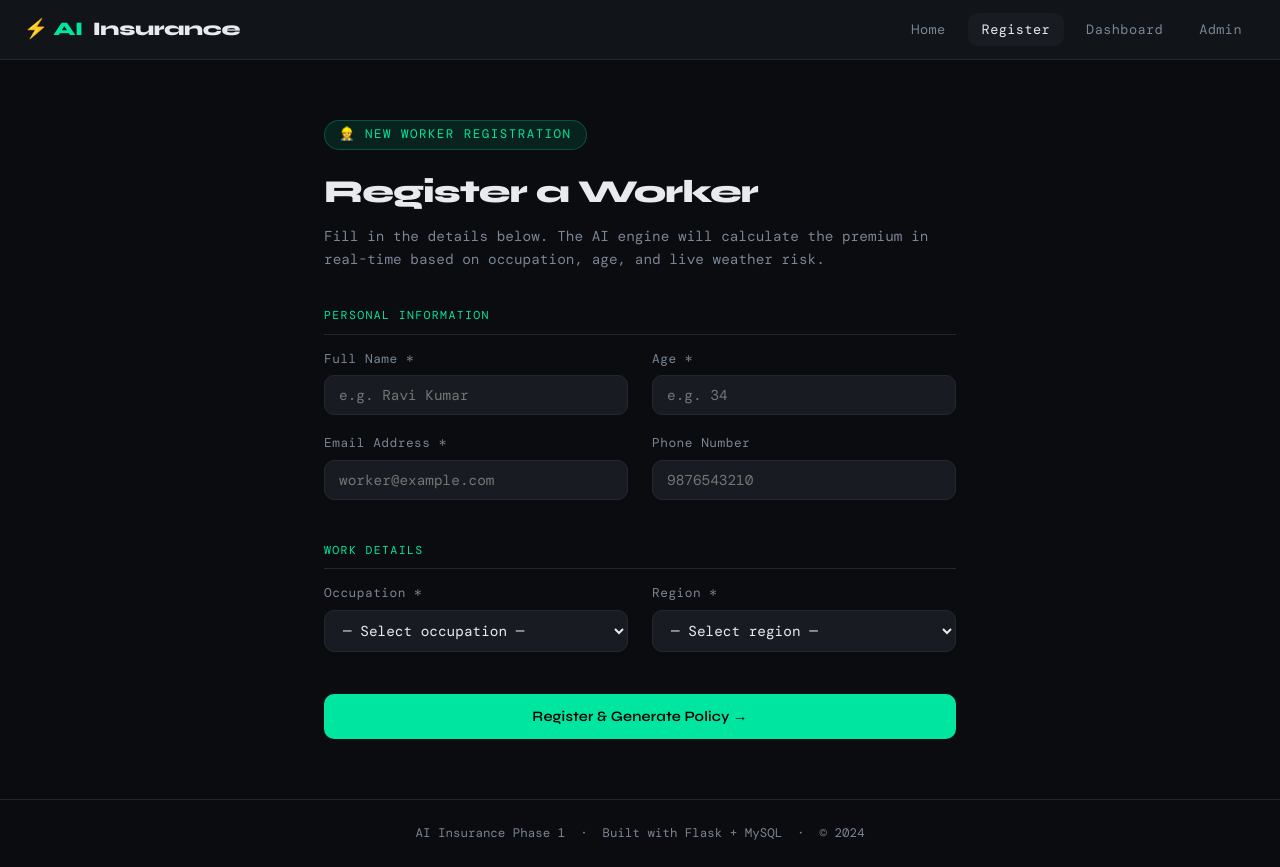
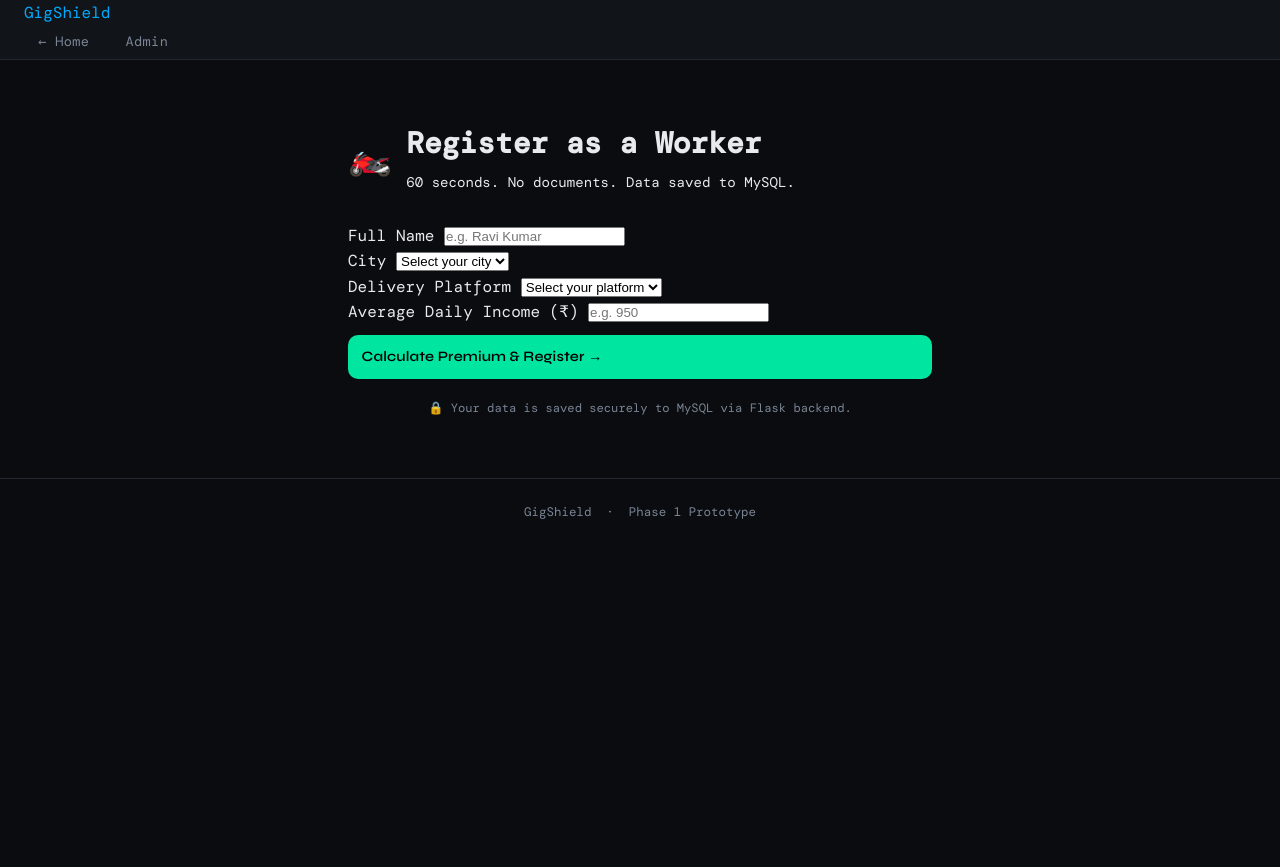
Before and after one commit to vishaladhityaask/AI-Insurance, a Flask app: template templates/register.html in a window 1280 px wide. After the commit the page ends 519 px from the top, so only its background shows below. Run offline with Flask 3, Linux system fonts and the light colour scheme; the template is opened without the code that fills it, so the values that code supplies are empty; some web fonts are replaced.

Commit message:
Update register.html

```diff
--- a/templates/register.html
+++ b/templates/register.html
@@ -1,177 +1,164 @@
 <!DOCTYPE html>
 <html lang="en">
 <head>
-  <meta charset="UTF-8">
-  <meta name="viewport" content="width=device-width, initial-scale=1.0">
-  <title>Register Worker – AI Insurance</title>
-  <link rel="stylesheet" href="{{ url_for('static', filename='css/style.css') }}">
+<meta charset="UTF-8"/>
+<meta name="viewport" content="width=device-width, initial-scale=1.0"/>
+<title>Register – GigShield</title>
+<link rel="preconnect" href="https://fonts.googleapis.com"/>
+<link href="https://fonts.googleapis.com/css2?family=Syne:wght@400;600;700;800&family=DM+Sans:wght@300;400;500&display=swap" rel="stylesheet"/>
+<link rel="stylesheet" href="{{ url_for('static', filename='css/style.css') }}"/>
 </head>
 <body>
 
-<nav>
-  <div class="nav-brand">⚡ AI<span>Insurance</span></div>
-  <div class="nav-links">
-    <a href="{{ url_for('index') }}">Home</a>
-    <a href="{{ url_for('register') }}" class="active">Register</a>
-    <a href="{{ url_for('dashboard') }}">Dashboard</a>
-    <a href="{{ url_for('admin') }}">Admin</a>
+<!-- ── NAVBAR ─────────────────────────────────────────────── -->
+<nav class="nav">
+  <div class="nav-inner">
+    <a class="brand" href="/">Gig<span>Shield</span></a>
+    <div class="nav-links">
+      <a href="/" class="nav-link">← Home</a>
+      <a href="/admin" class="nav-link">Admin</a>
+    </div>
   </div>
 </nav>
 
-<main>
-  <div class="form-page">
-    <div class="hero-tag" style="margin-bottom:16px;">👷 New Worker Registration</div>
-    <div class="form-title">Register a Worker</div>
-    <div class="form-subtitle">Fill in the details below. The AI engine will calculate the premium in real-time based on occupation, age, and live weather risk.</div>
+<!-- ── FLASH MESSAGES ─────────────────────────────────────── -->
+{% with messages = get_flashed_messages(with_categories=true) %}
+  {% if messages %}
+    <div style="max-width:530px;margin:1.5rem auto 0;padding:0 1.5rem">
+      {% for category, message in messages %}
+        <div class="alert alert-{{ 'success' if category == 'success' else 'danger' }}">
+          {{ message }}
+        </div>
+      {% endfor %}
+    </div>
+  {% endif %}
+{% endwith %}
 
-    <form method="POST" action="{{ url_for('register') }}">
+<!-- ── REGISTER FORM ──────────────────────────────────────── -->
+<section class="form-page">
+  <div class="container">
+    <div class="form-card">
 
-      <!-- Personal Info -->
-      <div class="form-section-label">Personal Information</div>
-      <div class="grid-2">
-        <div class="form-group">
-          <label>Full Name *</label>
-          <input type="text" name="full_name" placeholder="e.g. Ravi Kumar" required>
-        </div>
-        <div class="form-group">
-          <label>Age *</label>
-          <input type="number" name="age" id="age" min="18" max="65" placeholder="e.g. 34" required>
-        </div>
-      </div>
-      <div class="grid-2">
-        <div class="form-group">
-          <label>Email Address *</label>
-          <input type="email" name="email" placeholder="worker@example.com" required>
-        </div>
-        <div class="form-group">
-          <label>Phone Number</label>
-          <input type="tel" name="phone" placeholder="9876543210">
+      <!-- Header -->
+      <div style="display:flex;align-items:center;gap:.9rem;margin-bottom:1.8rem">
+        <span style="font-size:2.2rem">🏍️</span>
+        <div>
+          <h2 style="font-size:1.85rem;margin-bottom:.25rem">Register as a Worker</h2>
+          <p class="muted" style="font-size:.88rem;margin:0">
+            60 seconds. No documents. Data saved to MySQL.
+          </p>
         </div>
       </div>
 
-      <!-- Work Details -->
-      <div class="form-section-label mt-6">Work Details</div>
-      <div class="grid-2">
-        <div class="form-group">
-          <label>Occupation *</label>
-          <select name="occupation" id="occupation" required>
-            <option value="">— Select occupation —</option>
-            <optgroup label="Swiggy">
-              <option value="Swiggy Delivery Partner">Swiggy Delivery Partner</option>
-              <option value="Swiggy Instamart Picker">Swiggy Instamart Picker</option>
-              <option value="Swiggy Fleet Supervisor">Swiggy Fleet Supervisor</option>
-              <option value="Swiggy Restaurant Partner">Swiggy Restaurant Partner</option>
-            </optgroup>
-            <optgroup label="Zepto">
-              <option value="Zepto Delivery Partner">Zepto Delivery Partner</option>
-              <option value="Zepto Dark Store Picker">Zepto Dark Store Picker</option>
-              <option value="Zepto Dark Store Packer">Zepto Dark Store Packer</option>
-              <option value="Zepto Store Manager">Zepto Store Manager</option>
-            </optgroup>
-            <optgroup label="Amazon">
-              <option value="Amazon Delivery Associate">Amazon Delivery Associate</option>
-              <option value="Amazon Warehouse Associate">Amazon Warehouse Associate</option>
-              <option value="Amazon Sortation Associate">Amazon Sortation Associate</option>
-              <option value="Amazon Flex Delivery">Amazon Flex Delivery</option>
-              <option value="Amazon Last Mile Supervisor">Amazon Last Mile Supervisor</option>
-              <option value="Amazon Returns Associate">Amazon Returns Associate</option>
-            </optgroup>
+      <!-- Form — POST to Flask /register -->
+      <form method="POST" action="/register" novalidate>
+
+        <!-- Full Name -->
+        <div class="field">
+          <label for="name">Full Name</label>
+          <input
+            type="text"
+            id="name"
+            name="name"
+            placeholder="e.g. Ravi Kumar"
+            autocomplete="off"
+            required
+          />
+        </div>
+
+        <!-- City -->
+        <div class="field">
+          <label for="city">City</label>
+          <select id="city" name="city" required>
+            <option value="" disabled selected>Select your city</option>
+            <option>Mumbai</option>
+            <option>Delhi</option>
+            <option>Bengaluru</option>
+            <option>Chennai</option>
+            <option>Hyderabad</option>
+            <option>Kolkata</option>
+            <option>Pune</option>
+            <option>Ahmedabad</option>
+            <option>Jaipur</option>
+            <option>Surat</option>
           </select>
         </div>
-        <div class="form-group">
-          <label>Region *</label>
-          <select name="region" id="region" required>
-            <option value="">— Select region —</option>
-            <option value="North Zone">North Zone</option>
-            <option value="South Zone">South Zone</option>
-            <option value="East Zone">East Zone</option>
-            <option value="West Zone">West Zone</option>
-            <option value="Central Zone">Central Zone</option>
+
+        <!-- Platform -->
+        <div class="field">
+          <label for="platform">Delivery Platform</label>
+          <select id="platform" name="platform" required>
+            <option value="" disabled selected>Select your platform</option>
+            <option>Swiggy</option>
+            <option>Zomato</option>
+            <option>Amazon</option>
+            <option>Blinkit</option>
+            <option>Zepto</option>
+            <option>Dunzo</option>
+            <option>Other</option>
           </select>
         </div>
-      </div>
 
-      <!-- Live Preview -->
-      <div class="premium-preview" id="preview">
-        <div style="font-size:.75rem;color:var(--muted);letter-spacing:.1em;text-transform:uppercase;margin-bottom:12px;">
-          <span class="live-dot"></span>AI-Calculated Premium Preview
+        <!-- Daily Income -->
+        <div class="field">
+          <label for="daily_income">Average Daily Income (₹)</label>
+          <input
+            type="number"
+            id="daily_income"
+            name="daily_income"
+            placeholder="e.g. 950"
+            min="1"
+            required
+            oninput="updateHint()"
+          />
+          <!-- Live premium hint shown as user types -->
+          <div class="hint" id="income-hint"></div>
         </div>
-        <div class="premium-main" id="preview-amount">—</div>
-        <div style="font-size:.82rem;color:var(--muted);margin-top:4px;">per year &nbsp;·&nbsp; <span id="preview-risk">—</span> risk</div>
-        <div class="premium-breakdown" id="preview-breakdown"></div>
-        <div id="preview-weather" style="margin-top:10px;font-size:.78rem;color:var(--muted);"></div>
-      </div>
 
-      <div class="mt-6">
-        <button type="submit" class="btn btn-primary btn-full" style="padding:14px;">
-          Register & Generate Policy →
+        <!-- Submit Button -->
+        <button type="submit" class="btn btn-primary"
+          style="width:100%;margin-top:.6rem;padding:.85rem">
+          Calculate Premium &amp; Register →
         </button>
-      </div>
 
-    </form>
+      </form>
+
+      <!-- Security note -->
+      <p style="font-size:.76rem;color:var(--muted);text-align:center;margin-top:1.25rem">
+        🔒 Your data is saved securely to MySQL via Flask backend.
+      </p>
+
+    </div>
   </div>
-</main>
+</section>
 
+<!-- ── FOOTER ──────────────────────────────────────────────── -->
 <footer>
-  <div>AI Insurance Phase 1 &nbsp;·&nbsp; Built with Flask + MySQL &nbsp;·&nbsp; © 2024</div>
+  <div class="container">
+    <span class="brand-foot">GigShield</span> &nbsp;·&nbsp; Phase 1 Prototype
+  </div>
 </footer>
 
+<!-- ── LIVE PREMIUM HINT SCRIPT ───────────────────────────── -->
 <script>
-  const occupationEl = document.getElementById('occupation');
-  const regionEl     = document.getElementById('region');
-  const ageEl        = document.getElementById('age');
-  const preview      = document.getElementById('preview');
+  function updateHint() {
+    const val  = parseInt(document.getElementById("daily_income").value);
+    const hint = document.getElementById("income-hint");
 
-  let debounceTimer;
+    if (!val || val <= 0) {
+      hint.textContent = "";
+      hint.classList.remove("active");
+      return;
+    }
 
-  async function fetchPreview() {
-    const occ    = occupationEl.value;
-    const region = regionEl.value;
-    const age    = ageEl.value;
-    if (!occ || !region || !age) return;
+    let premium, plan, coverage;
+    if      (val < 800)   { premium = 20; plan = "Basic";    coverage = 400;  }
+    else if (val <= 1200) { premium = 30; plan = "Standard"; coverage = 700;  }
+    else                  { premium = 50; plan = "Premium";  coverage = 1200; }
 
-    try {
-      const res = await fetch('/api/calculate-premium', {
-        method: 'POST',
-        headers: { 'Content-Type': 'application/json' },
-        body: JSON.stringify({ occupation: occ, region, age: parseInt(age) })
-      });
-      const data = await res.json();
-
-      document.getElementById('preview-amount').textContent =
-        '₹' + data.final_premium.toLocaleString('en-IN');
-
-      const riskColors = { low: '#00e5a0', medium: '#ffb347', high: '#ff4d6d' };
-      const riskEl = document.getElementById('preview-risk');
-      riskEl.textContent = data.risk_level.toUpperCase();
-      riskEl.style.color = riskColors[data.risk_level] || '#fff';
-
-      const bd = data.breakdown;
-      document.getElementById('preview-breakdown').innerHTML = `
-        <div class="pb-row"><span>Base premium</span><strong>₹${bd.step1_base.toLocaleString('en-IN')}</strong></div>
-        <div class="pb-row"><span>After occupation factor (×${data.occupation_factor})</span><strong>₹${bd.step2_after_occ.toLocaleString('en-IN')}</strong></div>
-        <div class="pb-row"><span>After age factor (×${data.age_factor})</span><strong>₹${bd.step3_after_age.toLocaleString('en-IN')}</strong></div>
-        <div class="pb-row"><span>After weather risk (×${data.weather_factor})</span><strong style="color:var(--accent)">₹${bd.step4_final.toLocaleString('en-IN')}</strong></div>
-      `;
-
-      const w = data.weather;
-      document.getElementById('preview-weather').innerHTML =
-        `📍 ${region} weather: <strong>${w.condition}</strong> · ${w.temperature}°C · ${w.humidity}% humidity · ${w.wind_speed} km/h wind`;
-
-      preview.classList.add('show');
-    } catch(e) {
-      console.error(e);
-    }
+    hint.innerHTML = `Estimated: <strong>₹${premium}/week</strong> &nbsp;·&nbsp; ${plan} Plan &nbsp;·&nbsp; Coverage up to ₹${coverage}/week`;
+    hint.classList.add("active");
   }
-
-  function debounce() {
-    clearTimeout(debounceTimer);
-    debounceTimer = setTimeout(fetchPreview, 400);
-  }
-
-  occupationEl.addEventListener('change', fetchPreview);
-  regionEl.addEventListener('change', fetchPreview);
-  ageEl.addEventListener('input', debounce);
 </script>
 
 </body>
```
